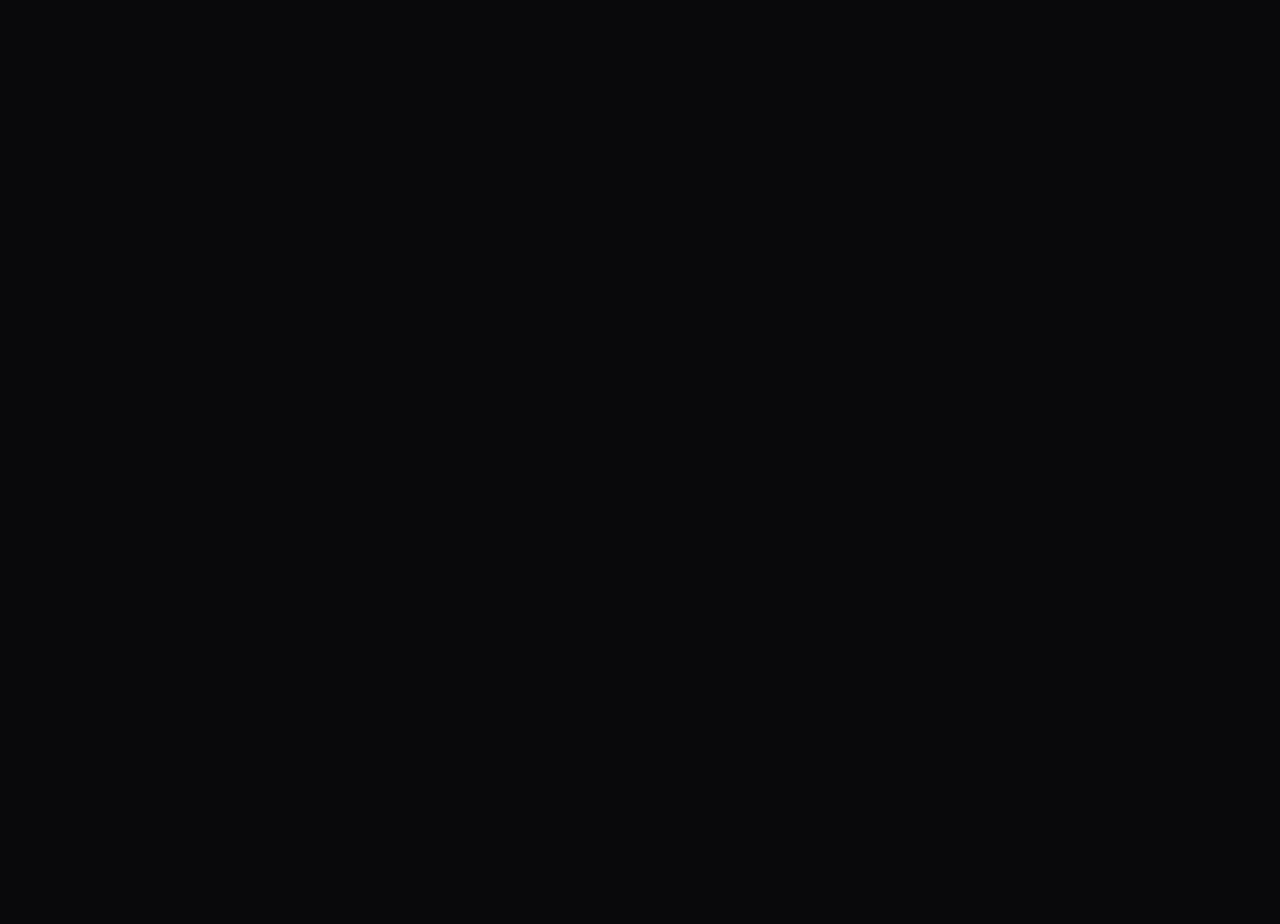
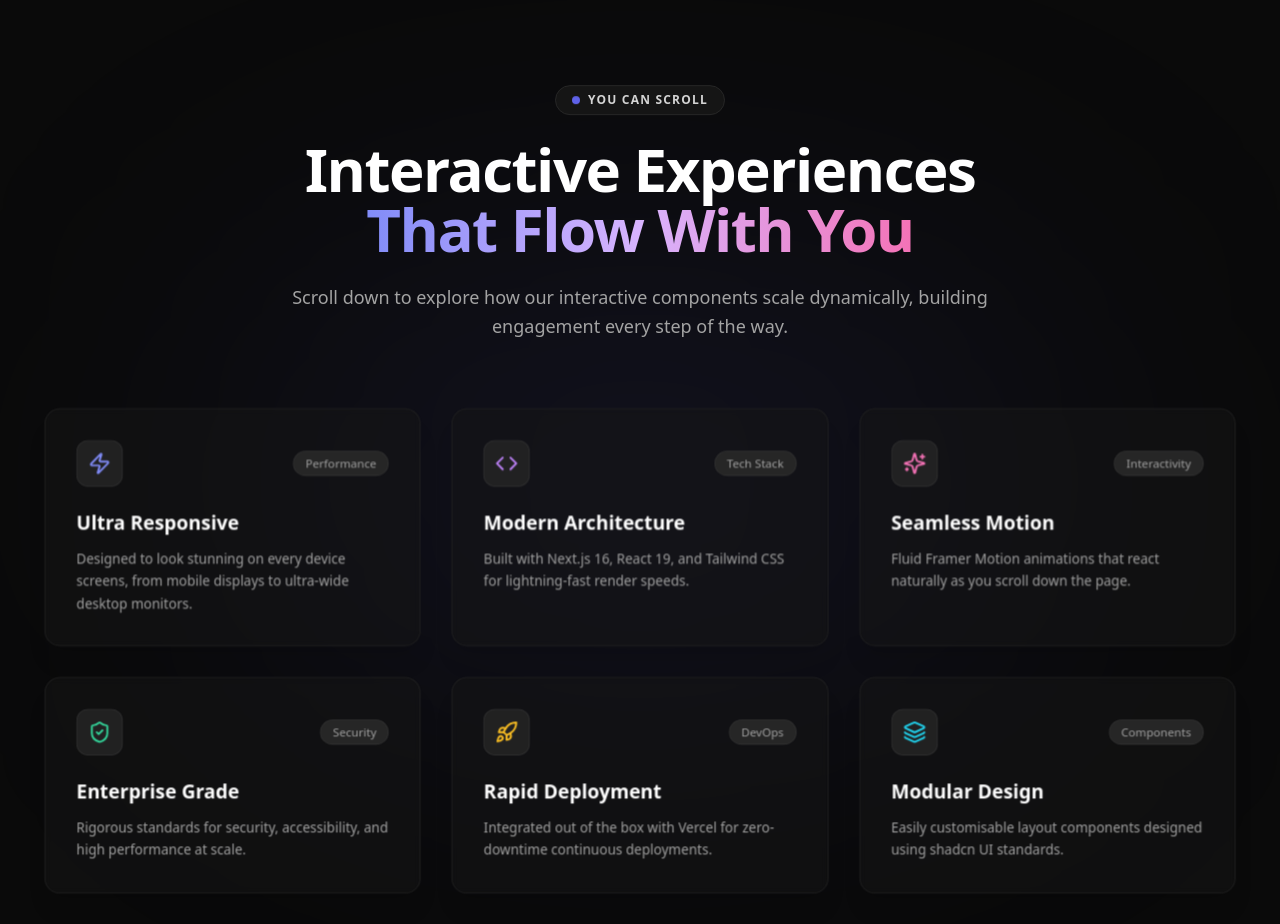
Before and after one commit to wbsoumo/galviongroup, a Next.js app: page / in a window 1280 px wide. Shown: the part 1160-2084 px from the top of the page. Before the commit the page ends 1094 px from the top, so only its background shows below. Built offline with nearby package versions, Linux system fonts and the light colour scheme.

Commit message:
Add scroll-reveal-section ('you-can-scroll') directly below BrandSlider

```diff
--- a/src/app/page.tsx
+++ b/src/app/page.tsx
@@ -5,6 +5,7 @@ import BrandSlider, {
   BrandList,
 } from "@/components/ui/hero-01-utils/brand-slider";
 import type { AvatarList } from "@/components/ui/hero-01-utils/hero";
+import ScrollRevealSection from "@/components/ui/scroll-reveal-section";
 
 export default function AgencyHeroSection() {
   const avatarList: AvatarList[] = [
@@ -98,6 +99,7 @@ export default function AgencyHeroSection() {
       <main>
         <HeroSection avatarList={avatarList} />
         <BrandSlider brandList={brandList} />
+        <ScrollRevealSection />
       </main>
     </div>
   );
--- /dev/null
+++ b/src/components/ui/scroll-reveal-section.tsx
@@ -0,0 +1,127 @@
+"use client";
+
+import React, { useRef } from "react";
+import { motion, useScroll, useTransform, useSpring } from "framer-motion";
+import { Sparkles, Zap, ShieldCheck, Rocket, Layers, Code } from "lucide-react";
+
+export interface ScrollFeature {
+  title: string;
+  description: string;
+  icon: React.ReactNode;
+  tag: string;
+}
+
+export default function ScrollRevealSection() {
+  const containerRef = useRef<HTMLDivElement>(null);
+
+  const { scrollYProgress } = useScroll({
+    target: containerRef,
+    offset: ["start end", "end start"],
+  });
+
+  const smoothProgress = useSpring(scrollYProgress, {
+    stiffness: 100,
+    damping: 30,
+    restDelta: 0.001,
+  });
+
+  const scale = useTransform(smoothProgress, [0.1, 0.4], [0.85, 1]);
+  const opacity = useTransform(smoothProgress, [0.1, 0.3], [0, 1]);
+  const textY = useTransform(smoothProgress, [0.1, 0.4], [100, 0]);
+
+  const features: ScrollFeature[] = [
+    {
+      title: "Ultra Responsive",
+      description: "Designed to look stunning on every device screens, from mobile displays to ultra-wide desktop monitors.",
+      icon: <Zap className="w-6 h-6 text-indigo-400" />,
+      tag: "Performance",
+    },
+    {
+      title: "Modern Architecture",
+      description: "Built with Next.js 16, React 19, and Tailwind CSS for lightning-fast render speeds.",
+      icon: <Code className="w-6 h-6 text-purple-400" />,
+      tag: "Tech Stack",
+    },
+    {
+      title: "Seamless Motion",
+      description: "Fluid Framer Motion animations that react naturally as you scroll down the page.",
+      icon: <Sparkles className="w-6 h-6 text-pink-400" />,
+      tag: "Interactivity",
+    },
+    {
+      title: "Enterprise Grade",
+      description: "Rigorous standards for security, accessibility, and high performance at scale.",
+      icon: <ShieldCheck className="w-6 h-6 text-emerald-400" />,
+      tag: "Security",
+    },
+    {
+      title: "Rapid Deployment",
+      description: "Integrated out of the box with Vercel for zero-downtime continuous deployments.",
+      icon: <Rocket className="w-6 h-6 text-amber-400" />,
+      tag: "DevOps",
+    },
+    {
+      title: "Modular Design",
+      description: "Easily customisable layout components designed using shadcn UI standards.",
+      icon: <Layers className="w-6 h-6 text-cyan-400" />,
+      tag: "Components",
+    },
+  ];
+
+  return (
+    <section ref={containerRef} className="relative py-32 bg-neutral-950 text-white overflow-hidden border-t border-neutral-900">
+      {/* Background Decorator */}
+      <div className="absolute top-1/2 left-1/2 -translate-x-1/2 -translate-y-1/2 w-[800px] h-[400px] bg-indigo-500/10 rounded-full blur-[150px] pointer-events-none" />
+
+      <div className="max-w-7xl mx-auto px-6 relative z-10">
+        <motion.div style={{ opacity, y: textY }} className="text-center max-w-3xl mx-auto mb-20">
+          <div className="inline-flex items-center space-x-2 bg-neutral-900/90 border border-neutral-800 px-4 py-1.5 rounded-full mb-6">
+            <span className="flex h-2 w-2 rounded-full bg-indigo-500 animate-pulse" />
+            <span className="text-xs font-semibold text-neutral-300 uppercase tracking-widest">
+              You Can Scroll
+            </span>
+          </div>
+
+          <h2 className="text-4xl sm:text-5xl lg:text-6xl font-extrabold tracking-tight text-white mb-6">
+            Interactive Experiences{" "}
+            <span className="bg-gradient-to-r from-indigo-400 via-purple-300 to-pink-400 bg-clip-text text-transparent">
+              That Flow With You
+            </span>
+          </h2>
+
+          <p className="text-lg text-neutral-400 leading-relaxed">
+            Scroll down to explore how our interactive components scale dynamically, building engagement every step of the way.
+          </p>
+        </motion.div>
+
+        {/* Feature Cards Grid */}
+        <motion.div style={{ scale, opacity }} className="grid grid-cols-1 md:grid-cols-2 lg:grid-cols-3 gap-8">
+          {features.map((feature, idx) => (
+            <motion.div
+              key={idx}
+              whileHover={{ y: -8, transition: { duration: 0.2 } }}
+              className="bg-neutral-900/50 border border-neutral-800/80 rounded-2xl p-8 backdrop-blur-sm hover:border-neutral-700 transition-all shadow-xl group"
+            >
+              <div className="flex items-center justify-between mb-6">
+                <div className="w-12 h-12 rounded-xl bg-neutral-800/80 border border-neutral-700/50 flex items-center justify-center group-hover:scale-110 transition-transform">
+                  {feature.icon}
+                </div>
+                <span className="text-xs font-medium px-3 py-1 rounded-full bg-neutral-800 text-neutral-400 border border-neutral-700/50">
+                  {feature.tag}
+                </span>
+              </div>
+
+              <h3 className="text-xl font-bold text-white mb-3 group-hover:text-indigo-400 transition-colors">
+                {feature.title}
+              </h3>
+
+              <p className="text-neutral-400 text-sm leading-relaxed">
+                {feature.description}
+              </p>
+            </motion.div>
+          ))}
+        </motion.div>
+      </div>
+    </section>
+  );
+}
```
